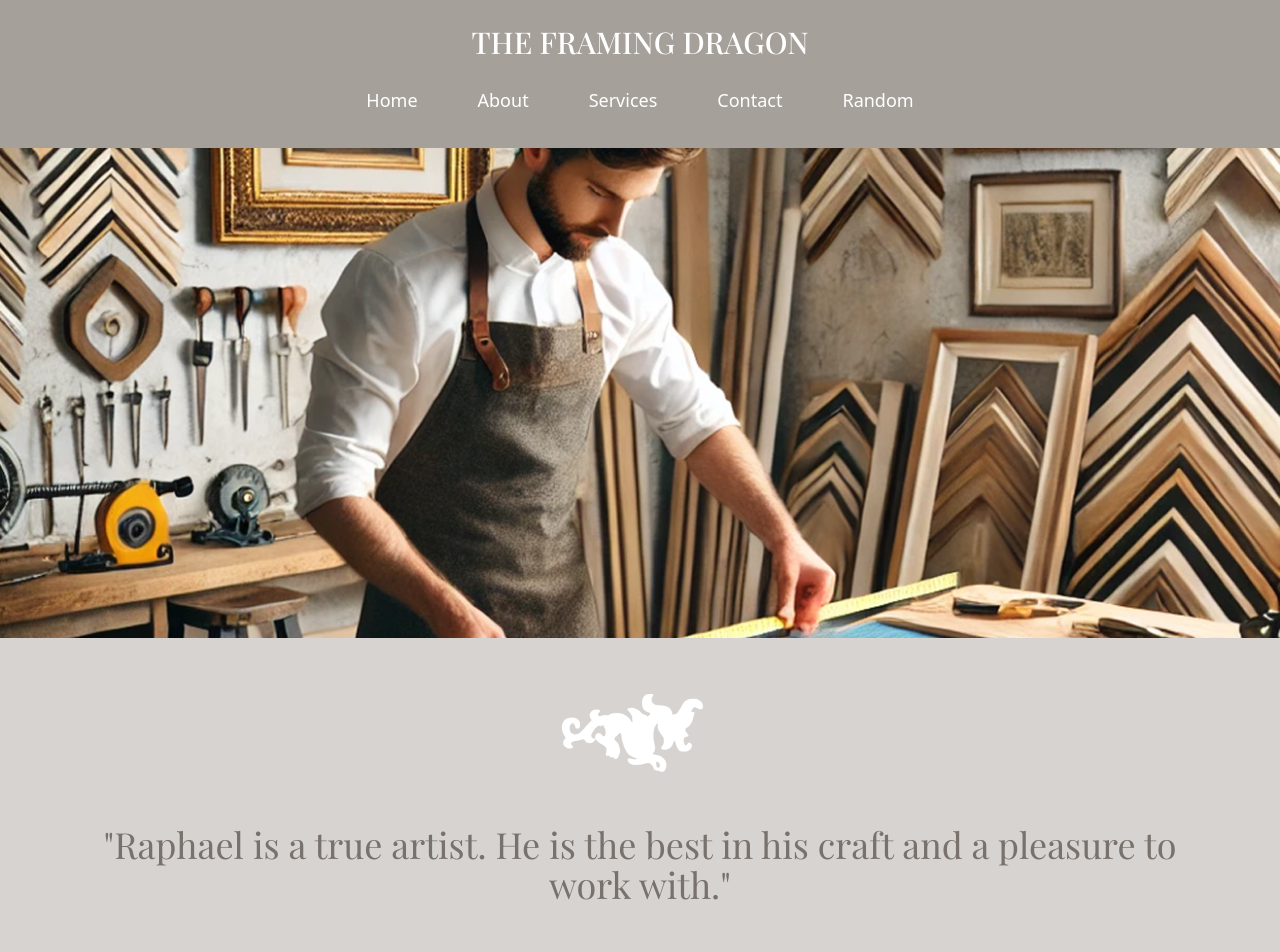
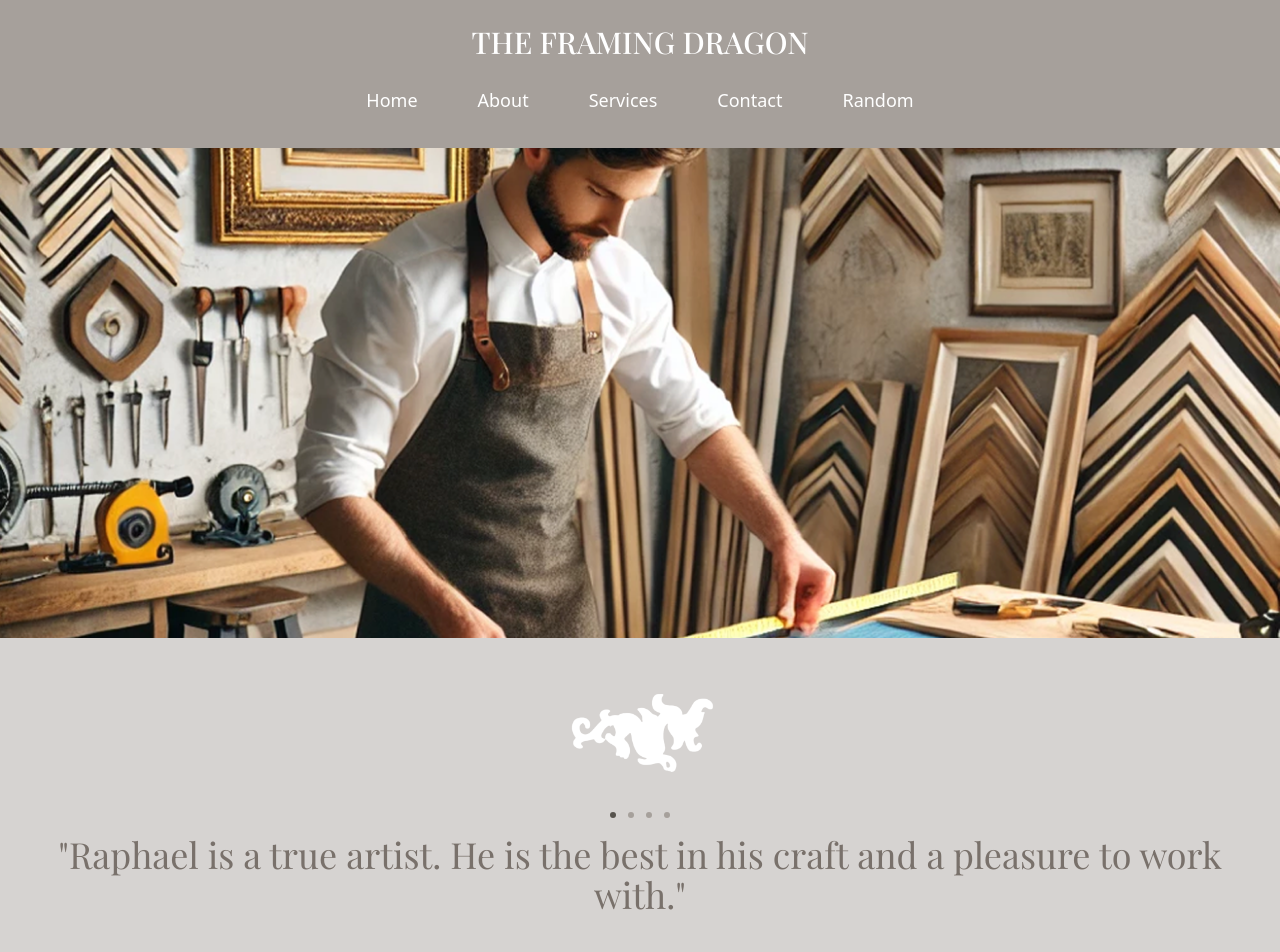
Before and after one commit to DeBoer753/fdpc-APP, a Next.js app: page / in a window 1280 px wide. Shown: the top 952 px of the page. Built offline with nearby package versions, Linux system fonts and the light colour scheme.

Commit message:
updated home and contact (added navigation dots for reviews and added eslint ignore for const setFade

```diff
--- a/src/app/contact/page.tsx
+++ b/src/app/contact/page.tsx
@@ -88,7 +88,7 @@ export default function Contact() {
             className={`py-2 px-6 rounded font-bold transition-all ${
               isSubmitted
                 ? "bg-blue-500 text-white"
-                : "bg-white text-stone-400 hover:bg-blue-100 "
+                : "bg-blue-100 text-stone-400 hover:text-stone-100 hover:bg-blue-200 "
             }`}
             disabled={isSubmitted}
           >
--- a/src/app/page.tsx
+++ b/src/app/page.tsx
@@ -50,6 +50,7 @@ export default function Home() {
   ];
 
   const [index, setIndex] = useState(0);
+  // eslint-disable-next-line @typescript-eslint/no-unused-vars
   const [fade, setFade] = useState(true); // Controls fade-in and fade-out
   // eslint-disable-next-line @typescript-eslint/no-unused-vars
   const [scrolled, setScrolled] = useState(false); // Track scroll position
@@ -151,30 +152,51 @@ export default function Home() {
       ))}
     </div>
 
-      {/* Logo Section */}
+    {/* Logo Section + Review Dots */}
     <motion.div
-        className="mr-5 mt-3"
+      className="flex flex-col items-center mt-3 relative"
       initial={{ opacity: 0 }}
       whileInView={{ opacity: 1, transition: { duration: 1 } }}
       viewport={{ once: true }}
     >
+      {/* Logo Image */}
       <Image
-          src="/imgs/logo.png" // Ensure logo.png is inside the public folder
+        src="/imgs/logo.png"
         alt="Company Logo"
-          width={150} // Adjust dimensions as needed
+        width={150}
         height={150}
         className="object-contain"
         priority
       />
+
+      {/* Navigation Dots */}
+      <div className="flex gap-3 mt-3">
+        {reviews.map((_, i) => (
+          <button
+            key={i}
+            onClick={() => setIndex(i)} // Change review on click
+            className={`w-1.5 h-1.5 rounded-full transition-colors duration-300 cursor-pointer ${
+              i === index ? "bg-stone-600" : "bg-stone-400"
+            }`}
+          ></button>
+        ))}
+      </div>
+
+
+      {/* Reviews Section (Now inside the Logo div) */}
+      <div className="min-h-[200px] max-w-[1200px] text-center mt-4 mx-2 overflow-hidden">
+        <motion.div
+          key={index} // This forces Framer Motion to animate on index change
+          initial={{ opacity: 0 }} // Start slightly below with opacity 0
+          animate={{ opacity: 1}} // Fade in and move up smoothly
+          exit={{ opacity: 0 }} // Fade out moving slightly up
+          transition={{ duration: 0.6 }} // Smooth 0.6s transition
+          className={` ${playfair.className} text-lg sm:text-xl md:text-2xl lg:text-4xl text-stone-500`}
+        >
+          {reviews[index]}
         </motion.div>
-
-      {/* Reviews Section */}
-      <div className="min-h-[200px] max-w-[1200px]">
-        {/* Auto-Fading Review Text */}
-        <h1 className={` ${playfair.className} text-lg sm:text-xl md:text-2xl lg:text-4xl text-stone-500 text-center mt-6 mx-5 transition-opacity duration-500 ${fade ? "opacity-100" : "opacity-0"}`}>
-          {reviews[index]}
-        </h1>
       </div>
+    </motion.div>
 
       {/* White Stars */}
       <div className="flex justify-center gap-2 mt-5">
@@ -189,6 +211,7 @@ export default function Home() {
         className="mt-20 mb-20 flex justify-center transition-transform duration-500 ease-out"
         style={{ transform: `scale(${scaleFactor})` }} // Dynamic scaling (Desktop Only)
       >
+
         {/* Shadow Behind the Image */}
         <div
           className="absolute w-[360px] h-[400px] bg-black blur-lg rounded-lg translate-y-10 transition-opacity duration-500 ease-out"
@@ -212,6 +235,7 @@ export default function Home() {
 
       {/* Frame Images Grid (Desktop) / Carousel (Mobile) */}
       <div className="max-w-[1000px] w-full mx-auto mb-20">
+
         {/* Desktop Grid */}
         <div className="hidden md:grid grid-cols-1 sm:grid-cols-2 md:grid-cols-3 gap-6 justify-center px-2">
           {imageUrls.map((src, index) => (
@@ -240,6 +264,7 @@ export default function Home() {
           </Slider>
           <Arrow direction="right" onClick={() => sliderRef?.slickNext()} />
         </div>
+
       </div>
 
       <div className="flex flex-col items-center">
@@ -254,8 +279,6 @@ export default function Home() {
         </a>
       </div>
 
-
-
     </div>
   );
 }
```
Lines whose indentation alone changed are shown as unchanged.
